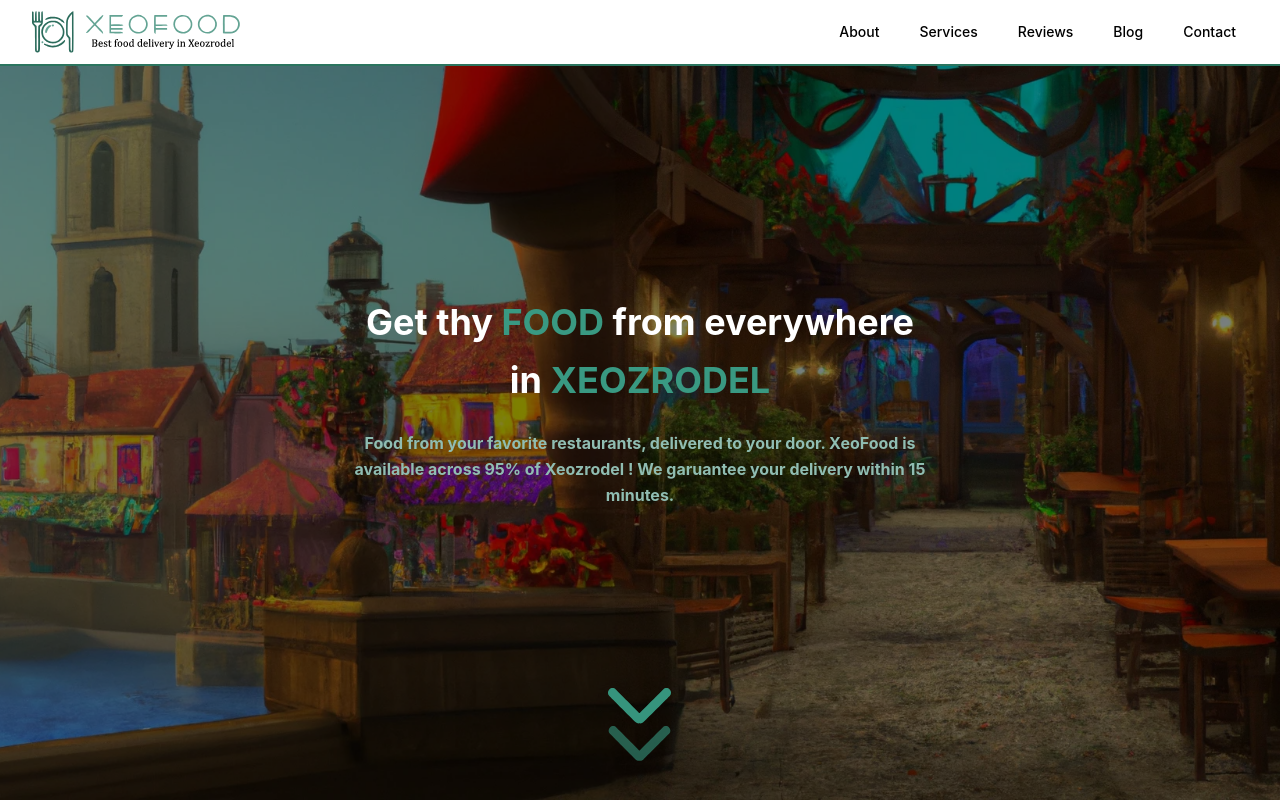
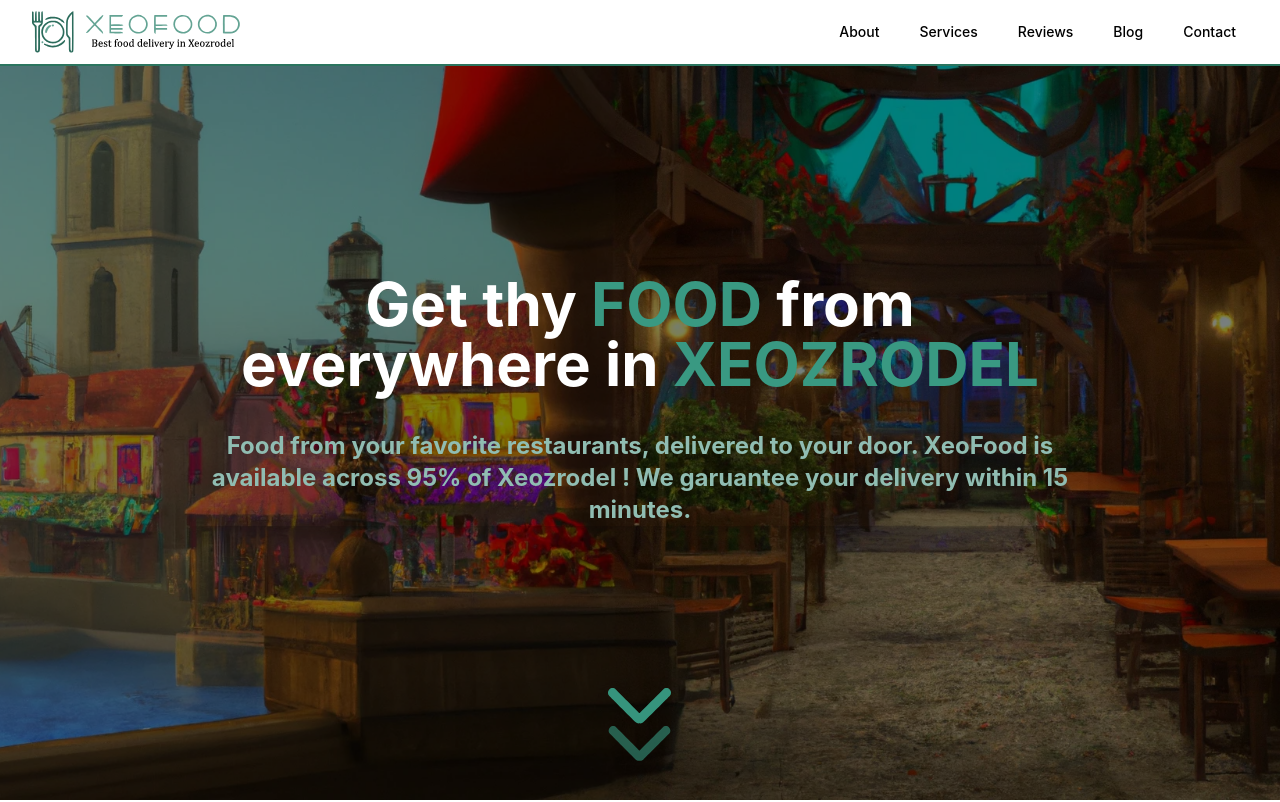
Before and after one commit to corentincolsenet/google-SEO-ranking, a Next.js app: page / in a window 1280 px wide. Shown: the top 802 px of the page. Built offline with nearby package versions, Linux system fonts and the light colour scheme.

Commit message:
GD: code: edit home screen text size

```diff
--- a/components/Home.tsx
+++ b/components/Home.tsx
@@ -24,23 +24,15 @@ export default function Homepage() {
           {View}
         </a>
         <div className='flex flex-col justify-center w-screen h-screen bg-black/50 px-8 py-12 md:py-20 flex-wrap items-center'>
-          <div className='whitespace-pre-wrap max-w-xl'>
-            <h1 className='text-4xl text-center text-white font-bold md:leading-relaxed break-words pb-3'>Get thy <span className='text-secondary'>FOOD</span> from everywhere in <span className='text-secondary'><strong>XEOZRODEL</strong></span></h1>
-            <p className="text-center font-bold mx-0 mt-2 mb-0 leading-relaxed text-tertiary">
+          <div className='whitespace-pre-wrap max-w-xl xl:max-w-4xl'>
+            <h1 className='text-4xl xl:text-6xl text-center text-white font-bold md:leading-relaxed break-words pb-3'>Get thy <span className='text-secondary'>FOOD</span> from everywhere in <span className='text-secondary'><strong>XEOZRODEL</strong></span></h1>
+            <p className="text-center xl:text-2xl shadow-xl xl:pt-4 font-bold mx-0 mt-2 mb-0 leading-relaxed text-tertiary">
               Food from your favorite restaurants, delivered to your door.
               XeoFood is available across 95% of Xeozrodel ! We garuantee your delivery within 15 minutes.
             </p>
           </div>
         </div>
       </section>
-      {/* <section className="bg-fixed bg-center bg-cover" style={properties}>
-        <div className="flex flex-col w-full h-[550px] justify-center items-center bg-black/40">
-          <h2 className="text-white text-center text-3xl font-semibold mt-20 mb-10 mx-5">
-            Looking for some pandemain ?
-          </h2>
-          <p className='text-white text-center justify-center text-lg font-medium mx-5'>XeoFood is available across 95% of Xeozrodel ! We garuantee your delivery within 15 minutes.</p>
-        </div>
-      </section> */}
       <section id="explanations" className='space-y-8 py-20 px-8 max-w-6xl mx-auto'>
         <div className="container mx-auto px-4">
           <h2 className="text-3xl text-center font-semibold my-6 mb-10">We offer the best food delivery in all <span className='text-secondary'><strong>Xeozrodel</strong></span> !</h2>
```
